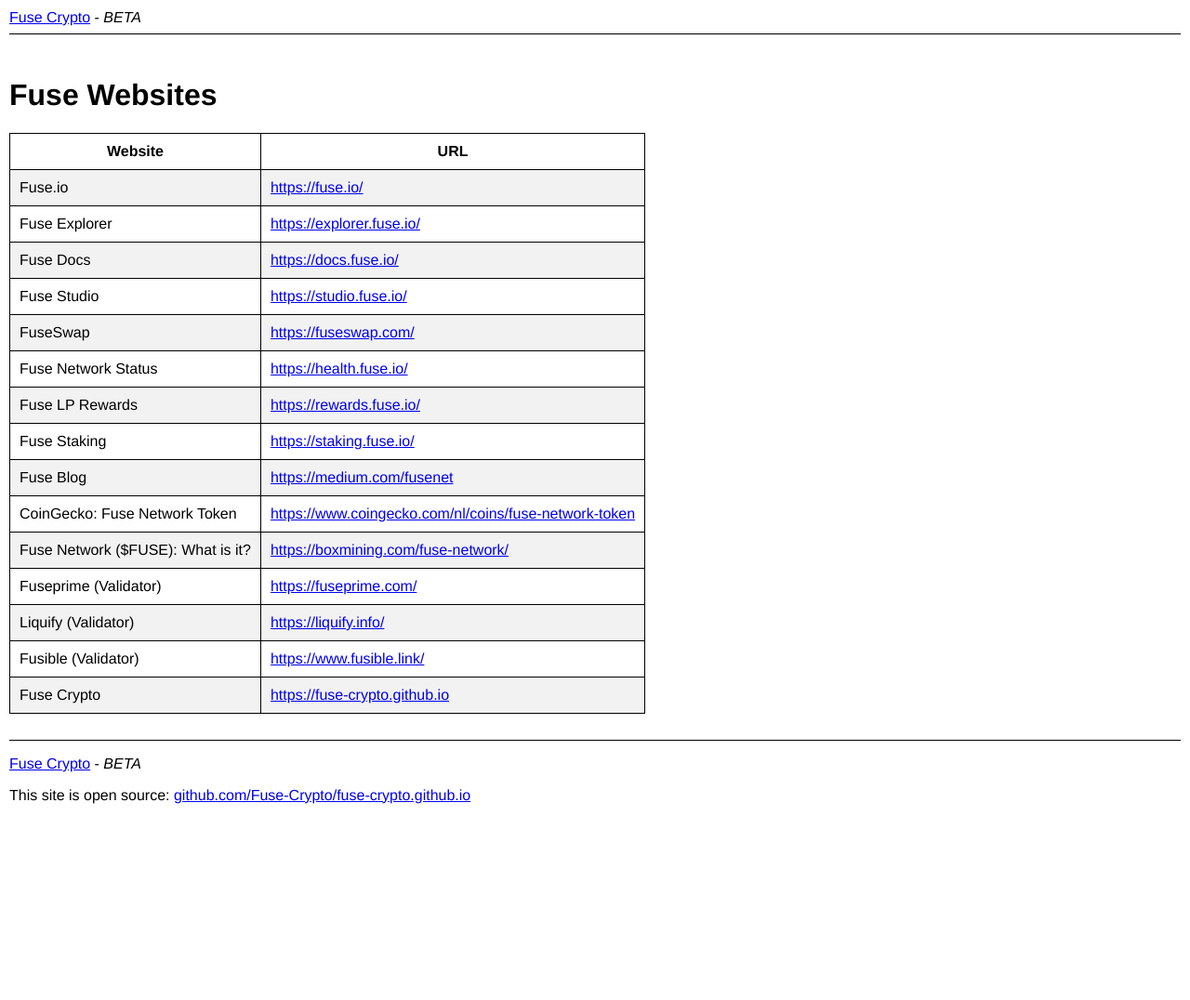
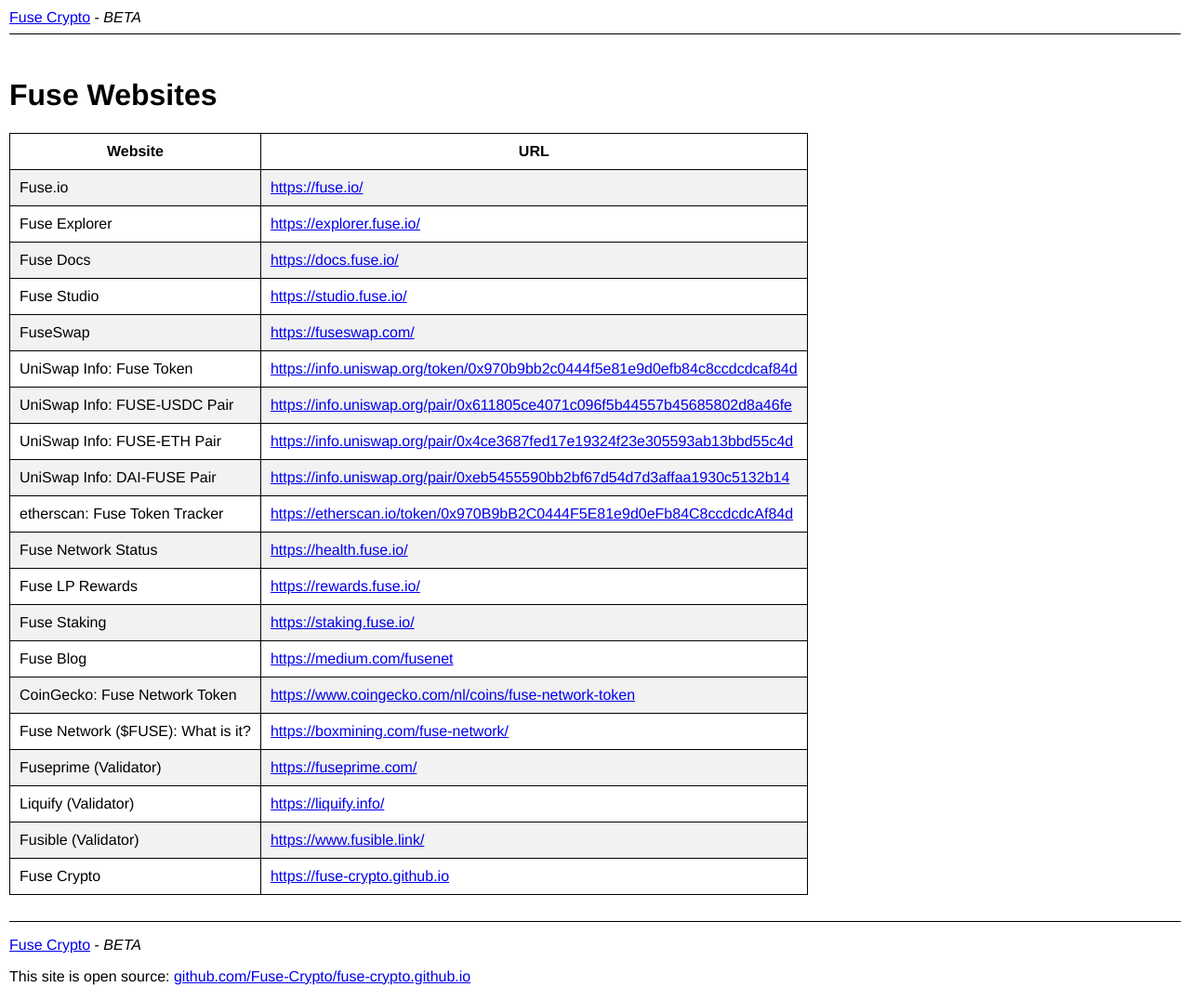
Before and after one commit to Fuse-Crypto/fuse-crypto.github.io, a Jekyll site: the page built from websites/index.md, in a window 1280 px wide. Shown: the whole page at 93% size. Built offline with Jekyll 4.4.1, drawn with Linux system fonts in a browser that asks for light colours; before the commit the page ends 900 px from its top, so only the background shows below that.

Commit message:
Update websites.yml

```diff
--- a/_data/websites.yml
+++ b/_data/websites.yml
@@ -12,6 +12,21 @@
 
 - name: FuseSwap
   url: https://fuseswap.com/
+
+- name: 'UniSwap Info: Fuse Token'
+  url: https://info.uniswap.org/token/0x970b9bb2c0444f5e81e9d0efb84c8ccdcdcaf84d
+
+- name: 'UniSwap Info: FUSE-USDC Pair'
+  url: https://info.uniswap.org/pair/0x611805ce4071c096f5b44557b45685802d8a46fe
+
+- name: 'UniSwap Info: FUSE-ETH Pair'
+  url: https://info.uniswap.org/pair/0x4ce3687fed17e19324f23e305593ab13bbd55c4d
+
+- name: 'UniSwap Info: DAI-FUSE Pair'
+  url: https://info.uniswap.org/pair/0xeb5455590bb2bf67d54d7d3affaa1930c5132b14
+
+- name: 'etherscan: Fuse Token Tracker'
+  url: https://etherscan.io/token/0x970B9bB2C0444F5E81e9d0eFb84C8ccdcdcAf84d
 
 - name: Fuse Network Status
   url: https://health.fuse.io/
```
